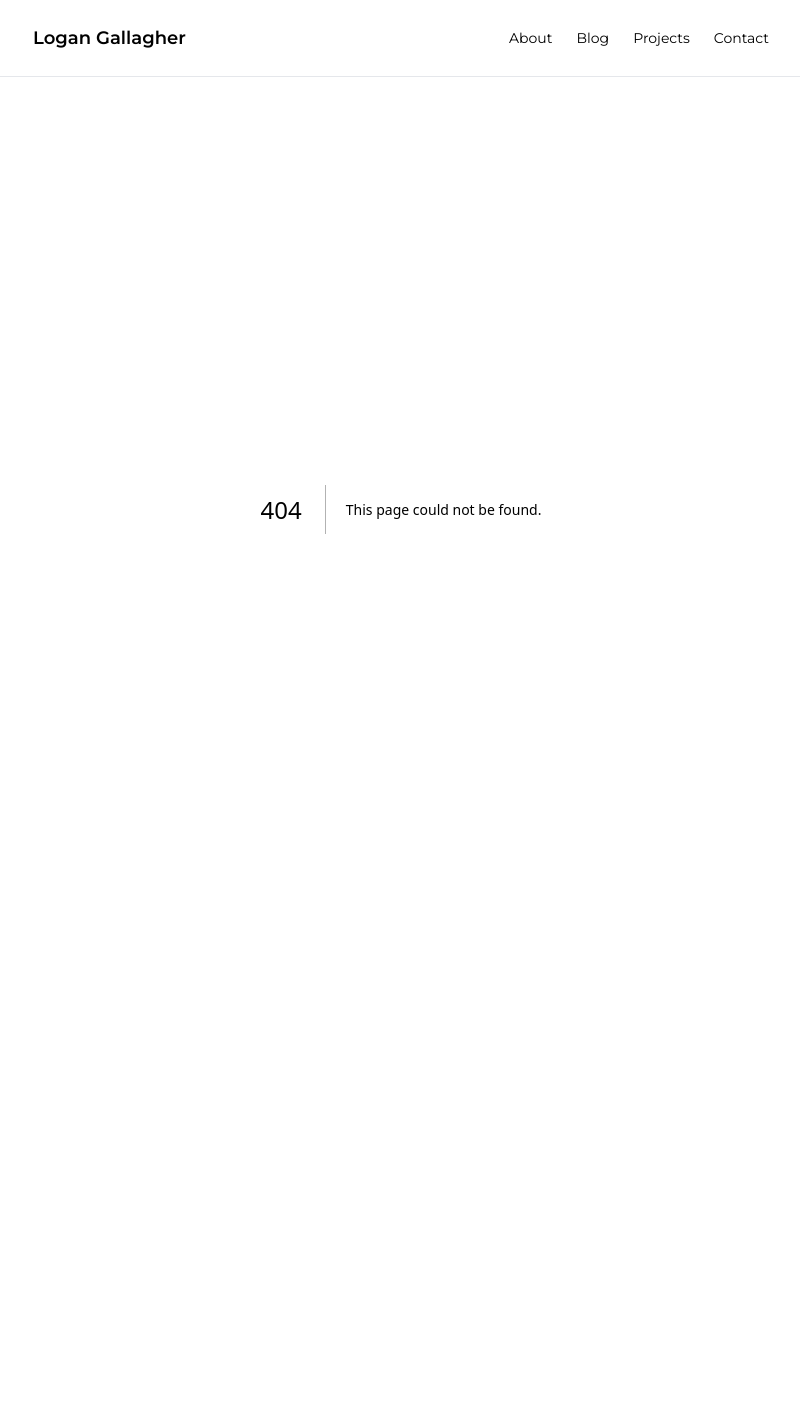
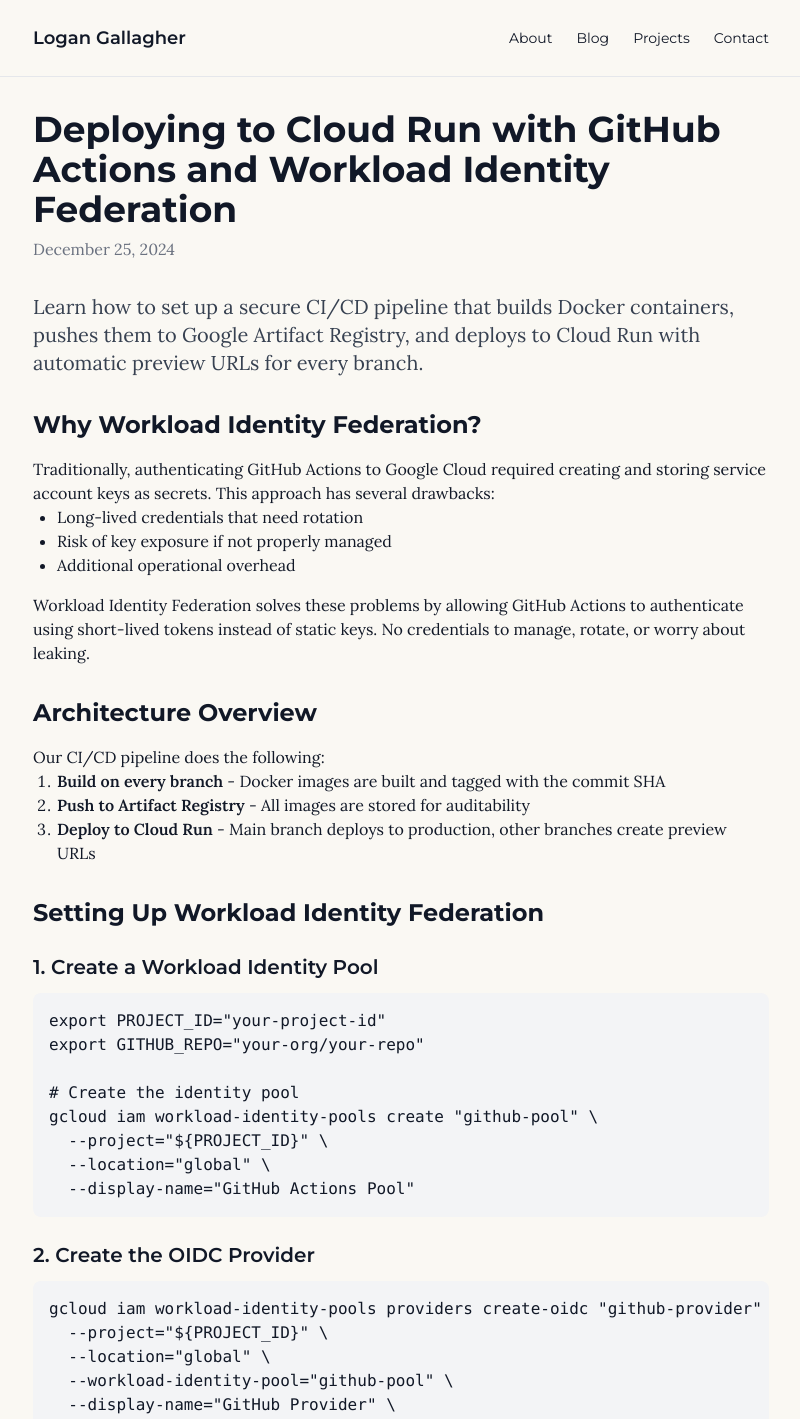
Before and after one commit to gallaglo/personal-website, a Next.js app: page /blog/github-actions-cloud-run in a window 1280 px wide. Before the commit this address had no page. Shown: the top 1419 px of the page, without its empty margins (239-1039 px from the left). Before the commit the page ends 941 px from the top, so only its background shows below. Built offline with nearby package versions, Linux system fonts and the light colour scheme.

Commit message:
add github action and first blog post

```diff
--- /dev/null
+++ b/app/blog/github-actions-cloud-run/page.tsx
@@ -0,0 +1,172 @@
+export default function BlogPost() {
+  return (
+    <article className="prose prose-gray max-w-none">
+      <header className="mb-8">
+        <h1 className="text-4xl font-bold mb-2 font-sans">
+          Deploying to Cloud Run with GitHub Actions and Workload Identity Federation
+        </h1>
+        <time className="text-gray-500">December 25, 2024</time>
+      </header>
+
+      <p className="lead text-xl text-gray-700 mb-6">
+        Learn how to set up a secure CI/CD pipeline that builds Docker containers,
+        pushes them to Google Artifact Registry, and deploys to Cloud Run with
+        automatic preview URLs for every branch.
+      </p>
+
+      <h2 className="text-2xl font-bold mt-8 mb-4 font-sans">Why Workload Identity Federation?</h2>
+      <p>
+        Traditionally, authenticating GitHub Actions to Google Cloud required creating
+        and storing service account keys as secrets. This approach has several drawbacks:
+      </p>
+      <ul className="list-disc pl-6 mb-4">
+        <li>Long-lived credentials that need rotation</li>
+        <li>Risk of key exposure if not properly managed</li>
+        <li>Additional operational overhead</li>
+      </ul>
+      <p>
+        Workload Identity Federation solves these problems by allowing GitHub Actions
+        to authenticate using short-lived tokens instead of static keys. No credentials
+        to manage, rotate, or worry about leaking.
+      </p>
+
+      <h2 className="text-2xl font-bold mt-8 mb-4 font-sans">Architecture Overview</h2>
+      <p>Our CI/CD pipeline does the following:</p>
+      <ol className="list-decimal pl-6 mb-4">
+        <li><strong>Build on every branch</strong> - Docker images are built and tagged with the commit SHA</li>
+        <li><strong>Push to Artifact Registry</strong> - All images are stored for auditability</li>
+        <li><strong>Deploy to Cloud Run</strong> - Main branch deploys to production, other branches create preview URLs</li>
+      </ol>
+
+      <h2 className="text-2xl font-bold mt-8 mb-4 font-sans">Setting Up Workload Identity Federation</h2>
+
+      <h3 className="text-xl font-semibold mt-6 mb-3 font-sans">1. Create a Workload Identity Pool</h3>
+      <pre className="bg-gray-100 p-4 rounded-lg overflow-x-auto mb-4">
+        <code>{`export PROJECT_ID="your-project-id"
+export GITHUB_REPO="your-org/your-repo"
+
+# Create the identity pool
+gcloud iam workload-identity-pools create "github-pool" \\
+  --project="\${PROJECT_ID}" \\
+  --location="global" \\
+  --display-name="GitHub Actions Pool"`}</code>
+      </pre>
+
+      <h3 className="text-xl font-semibold mt-6 mb-3 font-sans">2. Create the OIDC Provider</h3>
+      <pre className="bg-gray-100 p-4 rounded-lg overflow-x-auto mb-4">
+        <code>{`gcloud iam workload-identity-pools providers create-oidc "github-provider" \\
+  --project="\${PROJECT_ID}" \\
+  --location="global" \\
+  --workload-identity-pool="github-pool" \\
+  --display-name="GitHub Provider" \\
+  --attribute-mapping="google.subject=assertion.sub,attribute.actor=assertion.actor,attribute.repository=assertion.repository,attribute.repository_owner=assertion.repository_owner" \\
+  --attribute-condition="assertion.repository_owner == '$(echo $GITHUB_REPO | cut -d'/' -f1)'" \\
+  --issuer-uri="https://token.actions.githubusercontent.com"`}</code>
+      </pre>
+
+      <h3 className="text-xl font-semibold mt-6 mb-3 font-sans">3. Create and Configure Service Account</h3>
+      <pre className="bg-gray-100 p-4 rounded-lg overflow-x-auto mb-4">
+        <code>{`# Create service account
+gcloud iam service-accounts create github-actions \\
+  --project="\${PROJECT_ID}" \\
+  --display-name="GitHub Actions"
+
+# Grant Artifact Registry Writer permission
+gcloud projects add-iam-policy-binding \${PROJECT_ID} \\
+  --member="serviceAccount:github-actions@\${PROJECT_ID}.iam.gserviceaccount.com" \\
+  --role="roles/artifactregistry.writer"
+
+# Grant Cloud Run Admin permission
+gcloud projects add-iam-policy-binding \${PROJECT_ID} \\
+  --member="serviceAccount:github-actions@\${PROJECT_ID}.iam.gserviceaccount.com" \\
+  --role="roles/run.admin"
+
+# Grant Service Account User permission
+gcloud projects add-iam-policy-binding \${PROJECT_ID} \\
+  --member="serviceAccount:github-actions@\${PROJECT_ID}.iam.gserviceaccount.com" \\
+  --role="roles/iam.serviceAccountUser"`}</code>
+      </pre>
+
+      <h3 className="text-xl font-semibold mt-6 mb-3 font-sans">4. Allow GitHub to Impersonate Service Account</h3>
+      <pre className="bg-gray-100 p-4 rounded-lg overflow-x-auto mb-4">
+        <code>{`gcloud iam service-accounts add-iam-policy-binding \\
+  "github-actions@\${PROJECT_ID}.iam.gserviceaccount.com" \\
+  --project="\${PROJECT_ID}" \\
+  --role="roles/iam.workloadIdentityUser" \\
+  --member="principalSet://iam.googleapis.com/projects/$(gcloud projects describe \${PROJECT_ID} --format='value(projectNumber)')/locations/global/workloadIdentityPools/github-pool/attribute.repository/\${GITHUB_REPO}"`}</code>
+      </pre>
+
+      <h2 className="text-2xl font-bold mt-8 mb-4 font-sans">GitHub Actions Workflow</h2>
+      <p>
+        The workflow builds on all branches but deploys differently based on the branch:
+      </p>
+
+      <h3 className="text-xl font-semibold mt-6 mb-3 font-sans">Main Branch Deployment</h3>
+      <ul className="list-disc pl-6 mb-4">
+        <li>Tagged with <code>:latest</code></li>
+        <li>Receives all production traffic</li>
+        <li>Deployed to the main service URL</li>
+      </ul>
+
+      <h3 className="text-xl font-semibold mt-6 mb-3 font-sans">Feature Branch Deployment</h3>
+      <ul className="list-disc pl-6 mb-4">
+        <li>Tagged with commit SHA</li>
+        <li>Deployed with <code>--no-traffic</code> flag</li>
+        <li>Creates a tagged URL: <code>https://branch-name---service-name-hash.region.run.app</code></li>
+        <li>Perfect for testing before merging to main</li>
+      </ul>
+
+      <h2 className="text-2xl font-bold mt-8 mb-4 font-sans">Setting Up GitHub Secrets</h2>
+      <p>
+        Create a production environment in your GitHub repository and add these secrets:
+      </p>
+      <ul className="list-disc pl-6 mb-4">
+        <li><code>WIF_PROVIDER</code> - Full path to your Workload Identity Provider</li>
+        <li><code>WIF_SERVICE_ACCOUNT</code> - Email of your service account</li>
+        <li><code>GCP_PROJECT_ID</code> - Your Google Cloud project ID</li>
+        <li><code>GCP_REGION</code> - Region for Artifact Registry and Cloud Run (e.g., us-west1)</li>
+      </ul>
+
+      <h2 className="text-2xl font-bold mt-8 mb-4 font-sans">Key Workflow Features</h2>
+
+      <h3 className="text-xl font-semibold mt-6 mb-3 font-sans">Conditional Deployments</h3>
+      <p>
+        The workflow uses GitHub's conditional expressions to handle different branches:
+      </p>
+      <pre className="bg-gray-100 p-4 rounded-lg overflow-x-auto mb-4">
+        <code>{`if: github.ref == 'refs/heads/main'  # Production deployment
+if: github.ref != 'refs/heads/main'  # Preview deployment`}</code>
+      </pre>
+
+      <h3 className="text-xl font-semibold mt-6 mb-3 font-sans">Branch Name Sanitization</h3>
+      <p>
+        Cloud Run tags must be lowercase alphanumeric with hyphens. The workflow
+        sanitizes branch names automatically:
+      </p>
+      <pre className="bg-gray-100 p-4 rounded-lg overflow-x-auto mb-4">
+        <code>{`BRANCH_NAME=$(echo "\${{ github.ref_name }}" | sed 's/[^a-zA-Z0-9-]/-/g' | tr '[:upper:]' '[:lower:]')`}</code>
+      </pre>
+
+      <h2 className="text-2xl font-bold mt-8 mb-4 font-sans">Benefits of This Approach</h2>
+      <ul className="list-disc pl-6 mb-4">
+        <li><strong>Security</strong> - No long-lived credentials to manage</li>
+        <li><strong>Preview URLs</strong> - Test every branch before merging</li>
+        <li><strong>Automated</strong> - Deploys on every push</li>
+        <li><strong>Audit Trail</strong> - All images tagged with commit SHA</li>
+        <li><strong>Isolation</strong> - Branch deployments don't affect production</li>
+      </ul>
+
+      <h2 className="text-2xl font-bold mt-8 mb-4 font-sans">Conclusion</h2>
+      <p>
+        This setup provides a secure, automated deployment pipeline with preview URLs
+        for every branch. Workload Identity Federation eliminates the need to manage
+        service account keys, while Cloud Run's revision URLs make it easy to test
+        changes before they hit production.
+      </p>
+      <p className="mt-4">
+        The combination of GitHub Actions, Workload Identity Federation, and Cloud Run
+        creates a modern, secure CI/CD pipeline that scales with your team.
+      </p>
+    </article>
+  );
+}
--- a/app/blog/page.tsx
+++ b/app/blog/page.tsx
@@ -1,9 +1,10 @@
 export default function Blog() {
   const posts = [
     {
-      title: "Example Blog Post",
-      date: "2025-01-01",
-      excerpt: "This is a placeholder for your first blog post.",
+      title: "Deploying to Cloud Run with GitHub Actions and Workload Identity Federation",
+      date: "2025-12-26",
+      slug: "github-actions-cloud-run",
+      excerpt: "Learn how to set up a secure CI/CD pipeline that builds Docker containers, pushes them to Google Artifact Registry, and deploys to Cloud Run with automatic preview URLs for every branch.",
     },
   ];
 
@@ -15,9 +16,15 @@
         {posts.map((post, index) => (
           <article key={index} className="border-b border-gray-200 pb-6">
             <h2 className="text-xl font-semibold mb-2 font-sans">
-              <a href="#" className="hover:text-gray-600">
-                {post.title}
-              </a>
+              {post.slug ? (
+                <a href={`/blog/${post.slug}`} className="text-blue-600 hover:text-blue-800 hover:underline">
+                  {post.title}
+                </a>
+              ) : (
+                <a href="#" className="hover:text-gray-600">
+                  {post.title}
+                </a>
+              )}
             </h2>
             <time className="text-sm text-gray-500 mb-3 block">{post.date}</time>
             <p className="text-gray-700">{post.excerpt}</p>
```
